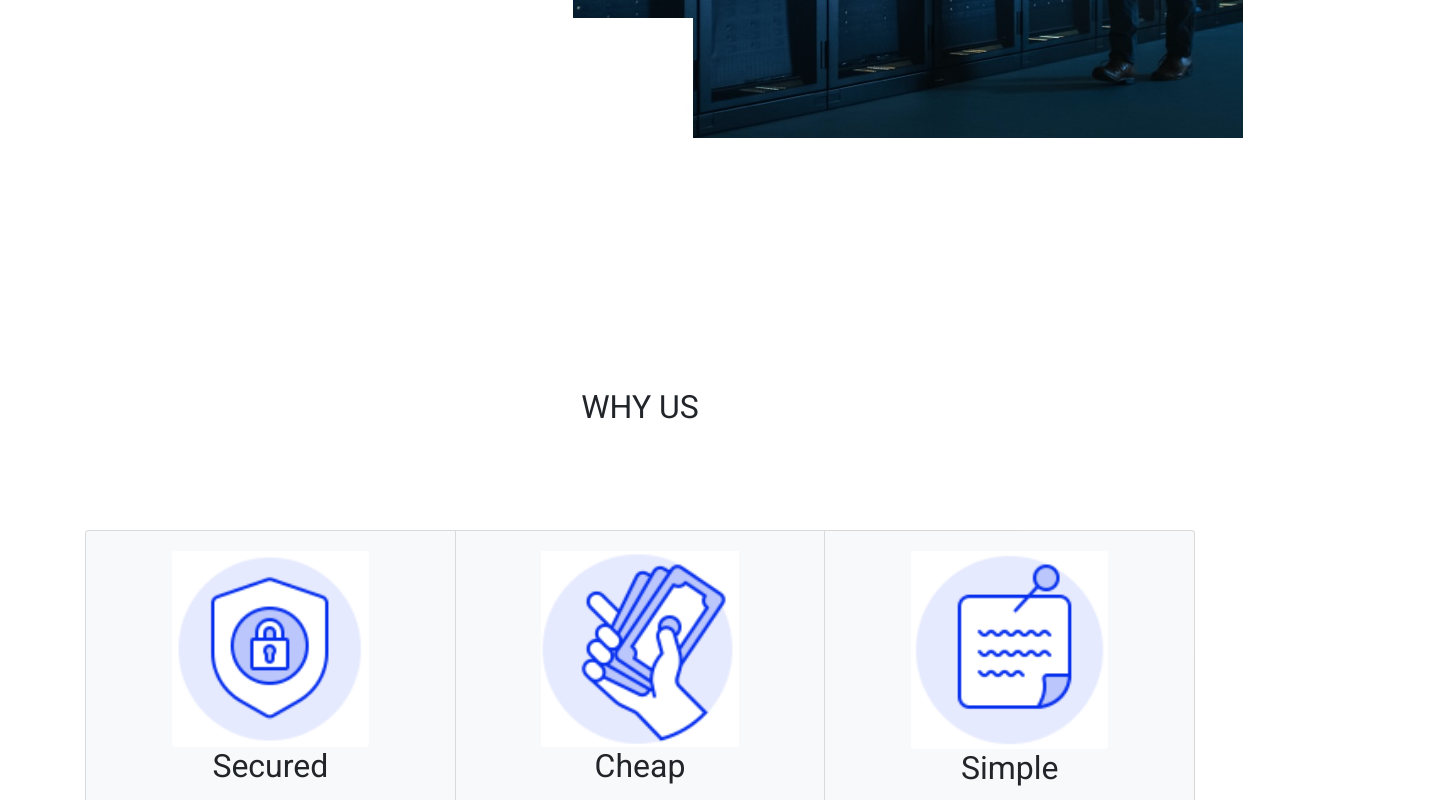
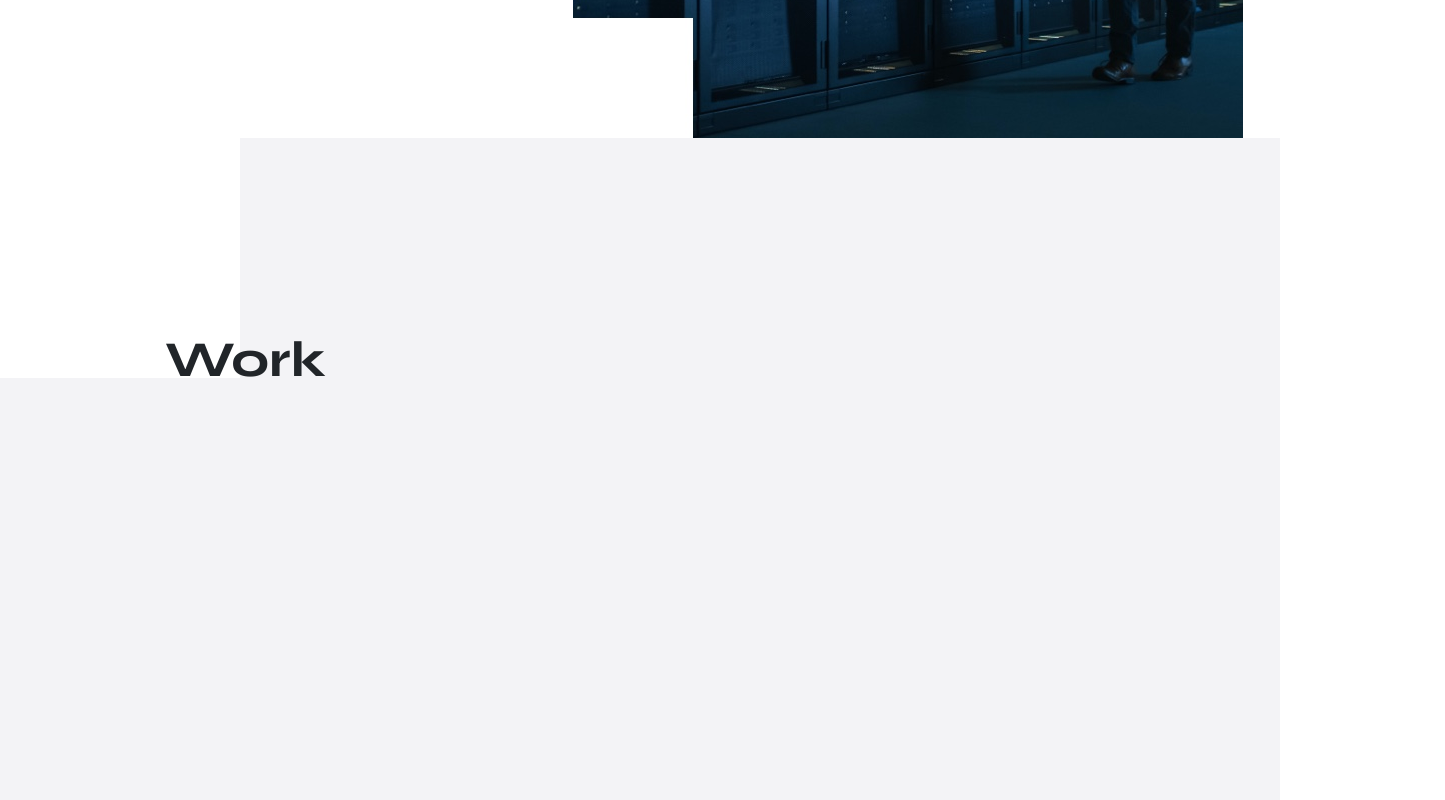
Before and after one commit to antonzaharia/dploy-landpage, a React (Create React App) app in the folder dploy-landpage/: page / in a window 1280 px wide. Shown: the part 2400-3200 px from the top of the page, 1445 px wide, since content can reach past the window. Built offline with nearby package versions, Linux system fonts and the light colour scheme.

Commit message:
work component

```diff
--- a/dploy-landpage/src/components/Deploy.js
+++ b/dploy-landpage/src/components/Deploy.js
@@ -4,7 +4,7 @@ import arrow from '../images/arrow-blue.png'
 
 export default function Deploy() {
     return (
-        <div className="trial">
+        <div className="trial no-margin">
         <div className="trial-div">
           <p className="trial-text">Depoly to your domained, secured cloud</p>
           <a href="http://localhost:3000/" className="trial-btn">
--- /dev/null
+++ b/dploy-landpage/src/components/Work.js
@@ -0,0 +1,10 @@
+import React from 'react'
+
+export default function Work() {
+    return (
+        <div className="work-div">
+            <div className="square square-work"></div>
+            <h1 className="work-title">Work</h1>
+        </div>
+    )
+}
--- a/dploy-landpage/src/containers/Home.js
+++ b/dploy-landpage/src/containers/Home.js
@@ -8,6 +8,7 @@ import Whyus from '../components/Whyus'
 import Connect from '../components/Connect'
 import Footer from '../components/Footer'
 import Bitmap from '../components/Bitmap'
+import Work from '../components/Work'
 
 export default class Home extends Component {
     render() {
@@ -20,6 +21,7 @@ export default class Home extends Component {
                 <Bitmap />
                 <Trial />
                 <Deploy />
+                <Work />
                 <Whyus />
                 <Connect />
                 <Footer />
--- a/dploy-landpage/src/index.css
+++ b/dploy-landpage/src/index.css
@@ -237,6 +237,24 @@ code {
   max-width: 150px;
   height: 60px;
 }
+.no-margin {
+  margin-bottom: 0px;
+}
+.work-div {
+  background-color: #F3F3F6;
+  height: 881px;
+  width: 100%;
+  padding: 0px;
+  margin: 0px;
+}
+.work-title {
+  position: relative;
+  left: 165px;
+  top: -48px;
+  font-size: 50px;
+  font-family: 'Syne', sans-serif;
+  font-weight: bold;
+}
 .arrow {
   width: 50px;
   margin-bottom: 15px;
@@ -280,6 +298,14 @@ code {
   top: 1688px;
   left: 653px;
 }
+.square-work {
+  position: relative;
+  width: 240px;
+  height: 240px;
+  left: 0;
+  top: 0;
+  background-color: white;
+}
 
 /* @media only screen and (min-width: 600px) {
   .head-links{display: flex;}
```
